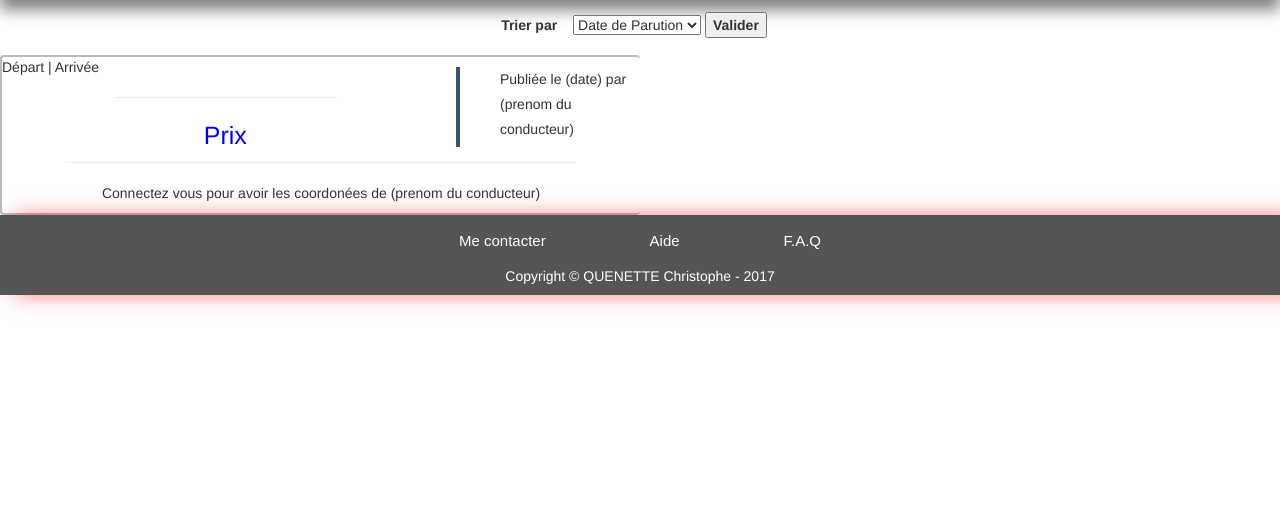
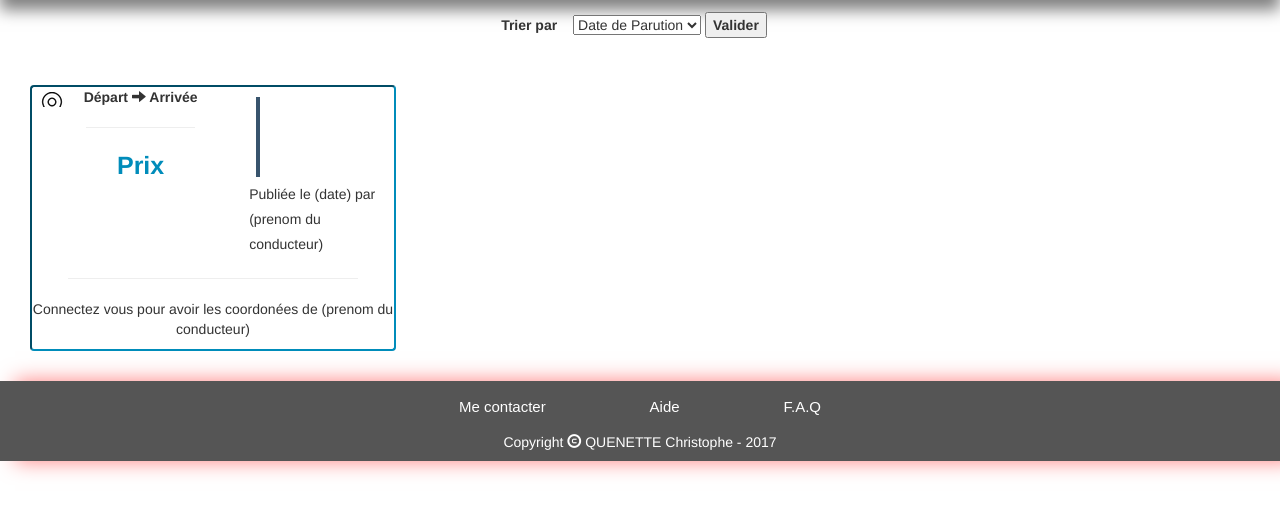
Before and after one commit to cmamon/nice-ride, a PHP site: page /search.php in a window 1280 px wide. Shown: the part 70-583 px from the top of the page. Run offline with PHP 8.4, Linux system fonts and the light colour scheme.

Commit message:
Change miswritten phrases and add bootstrap icons

```diff
--- a/CSS/style.css
+++ b/CSS/style.css
@@ -75,6 +75,7 @@ h2 {
 }
 
 .part2 {
+    background-color: blue;
     float: right;
     padding: 20px;
     margin-top: 20px;
@@ -265,29 +266,35 @@ label {
     text-align: center;
 }
 
+.searchResults {
+    padding: 30px;
+}
+
 .trip {
-    width: 50%;
-    border-top: 2px solid #bbb;
-    border-left: 2px solid #bbb;
-    border-bottom: 2px solid #bbb;
+    width: 30%;
+    border: 2px solid #008CBA;
+    /*border-left: 2px solid #008CBA;*/
+    /*border-bottom: 2px solid #008CBA;*/
+    border-style: inset;
     border-radius: 4px;
 }
 
 .tripTopLeft{
     float : left;
-    width: 70%;
+    width: 60%;
     display: inline-block;
+    font-weight: bold;
 }
 
 .tripTopRight{
-    float: right;
+    /*float: right;*/
     display: inline-block;
 }
 
 .tripPrice {
     text-align: center;
     font-size: 25px;
-    color: blue;
+    color: #008CBA;
 }
 
 p.infosTrip {
@@ -295,6 +302,10 @@ p.infosTrip {
     top: 10px;
     width: 10em;
     line-height: 1.8;
+}
+
+p.cities {
+    text-align: center;
 }
 
 .vl {
--- a/footer.html
+++ b/footer.html
@@ -5,6 +5,6 @@
         <a href="faq.html">F.A.Q</a>
     </div>
     <div id="copyright">
-        <p>Copyright &copy; QUENETTE Christophe - 2017 </p>
+        <p>Copyright <span class="glyphicon glyphicon-copyright-mark"></span> QUENETTE Christophe - 2017 </p>
     </div>
 </div>
--- a/search.php
+++ b/search.php
@@ -35,7 +35,7 @@
             <div class="trip">
                 <div class="tripTop">
                     <div class="tripTopLeft">
-                        Départ | Arrivée
+                        <p class="cities">Départ <span class="glyphicon glyphicon-arrow-right"></span> Arrivée</p>
                         <hr width="50%">
                         <div class="tripPrice">
                             Prix
--- a/signup.php
+++ b/signup.php
@@ -68,11 +68,12 @@
                     <!-- <br> -->
                     <br><br>
                     <button type="submit" class="button" name="connexion">S'enregistrer</button>
+                    <br>
+                    <p>Vous possédez déjà un compte? <a href="login.php">Connectez vous</a> !</p>
                 </form>
             </div>
         </div>
 
-        <p>Vous possédez déjà un compte? <a href="login.php">Enregistrez vous</a> !</p>
 
         <footer>
             <?php require 'footer.html'; ?>
```
